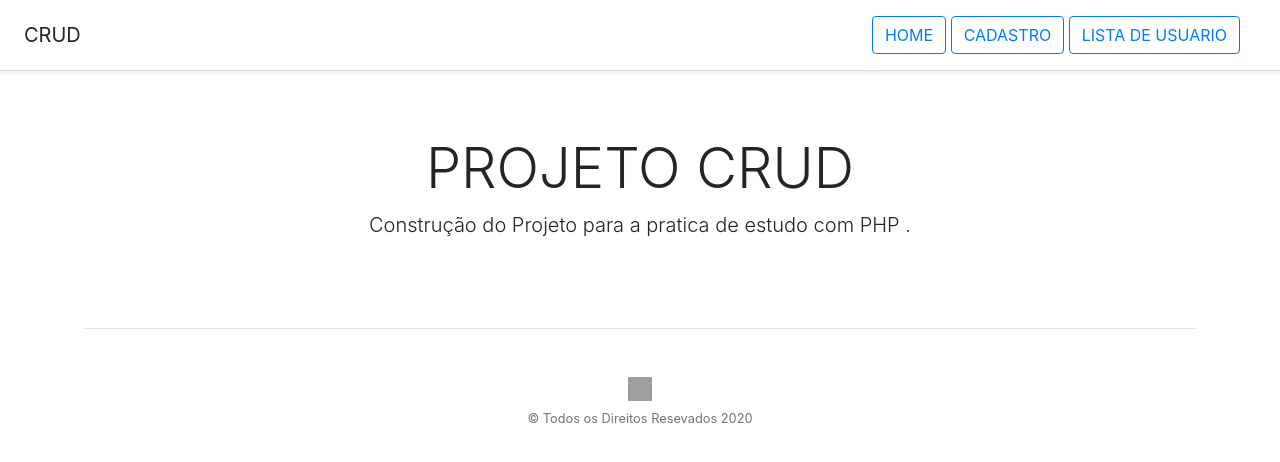
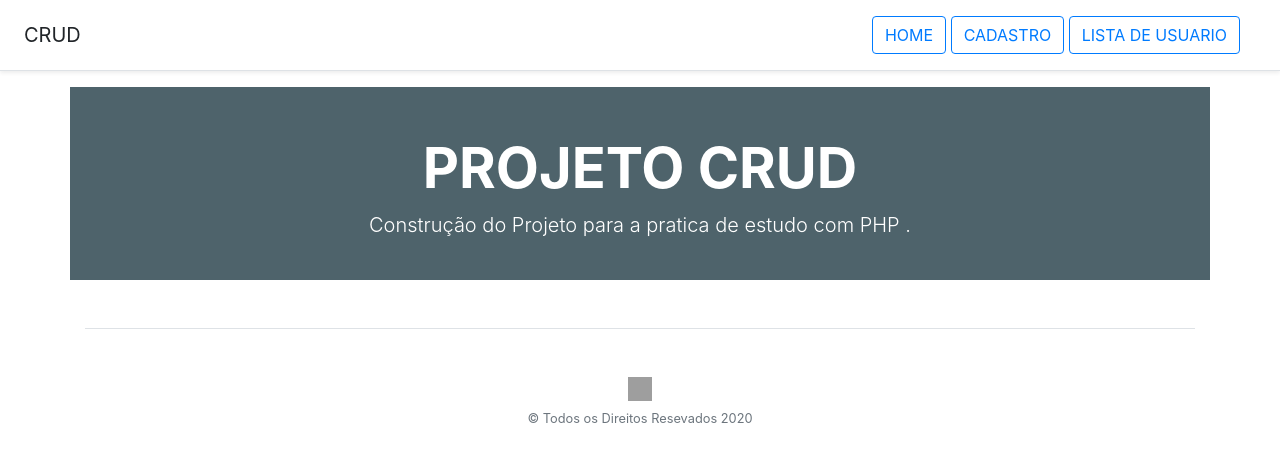
Before and after one commit to olivierdenilson/crudphp, a PHP site: page / in a window 1280 px wide. Shown: the top 462 px of the page. Run offline with PHP 8.4, Linux system fonts and the light colour scheme; grey boxes are pictures that could not be loaded.

Commit message:
Criando o arquivo css

```diff
--- /dev/null
+++ b/css/folha.css
@@ -0,0 +1,9 @@
+.fundo{
+    background-color:rgba(2, 32, 44, 0.699);
+    color: #fff;
+
+}
+
+.fundo h1{
+    font-weight: bolder;
+}
--- a/includes/head.php
+++ b/includes/head.php
@@ -6,6 +6,7 @@
 <meta name="viewport" content="width=device-width, initial-scale=1.0">
 <title>Projeto CRUD </title>
 <link href="css/bootstrap-4.4.1.css" rel="stylesheet" type="text/css">
+<link href="css/folha.css" rel="stylesheet" type="text/css">
 </head>
 
 <body>
--- a/index.php
+++ b/index.php
@@ -1,9 +1,10 @@
 <?php include_once("includes/head.php");?>
 
-
+<div class="container fundo">
     <div class="pricing-header px-3 py-3 pt-md-5 pb-md-4 mx-auto text-center">
       <h1 class="display-4"> PROJETO CRUD </h1>
       <p class="lead">Construção do Projeto para a pratica de estudo com PHP .</p>
     </div>
+</div>
 
     <?php include_once("includes/foot.php");?>
```
Also changed, not shown: codigo.jpg (added), img/php.png (added).
